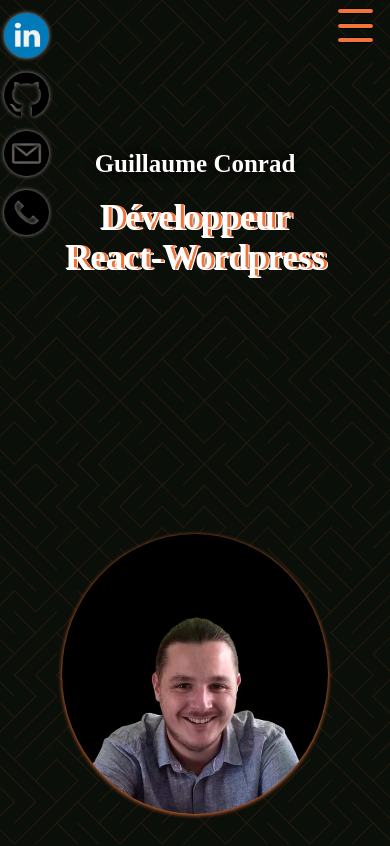
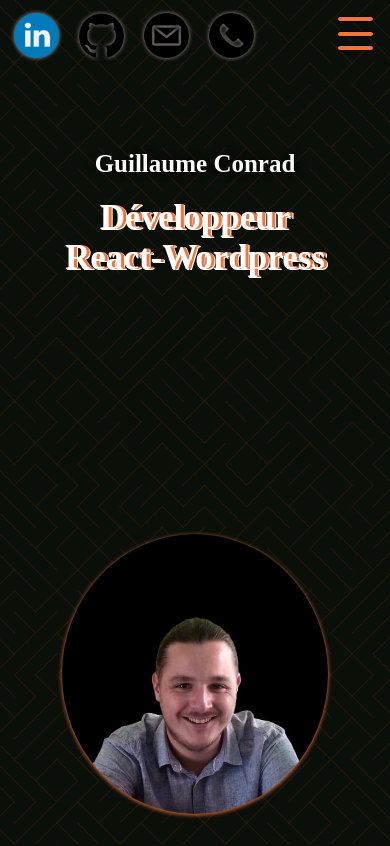
Before and after one commit to ConradGuillaume/Conradfolio, a React (Create React App) app: page / in a window 390 px wide. Shown: the top 846 px of the page. Built offline with nearby package versions, Linux system fonts and the light colour scheme.

Commit message:
burgernav

```diff
--- a/src/Components/BurgerNav.scss
+++ b/src/Components/BurgerNav.scss
@@ -1,6 +1,6 @@
 .menu {
   position: absolute;
-  top: 0;
+  top: 1%;
   right: 0;
   height: 400px;
   width: 300px;
@@ -18,7 +18,6 @@
     right: 6%;
     height: 35px;
     width: 35px;
-
     z-index: 50;
     .stick-1,
     .stick-2,
@@ -29,6 +28,7 @@
       border: 1px solid;
       border-radius: 10px;
     }
+
   }
 
   .burger-nav {
--- a/src/Components/Presentation.scss
+++ b/src/Components/Presentation.scss
@@ -20,6 +20,12 @@
       filter: drop-shadow(0px 0px 2px #9b9393);
       height: 45px;
       margin: 5px 0px;
+      @media (max-width: 800px) {
+        margin: 5px 10px;
+      }
+    }
+    @media (max-width: 800px) {
+      flex-direction: row;
     }
   }
   .containAll {
```
